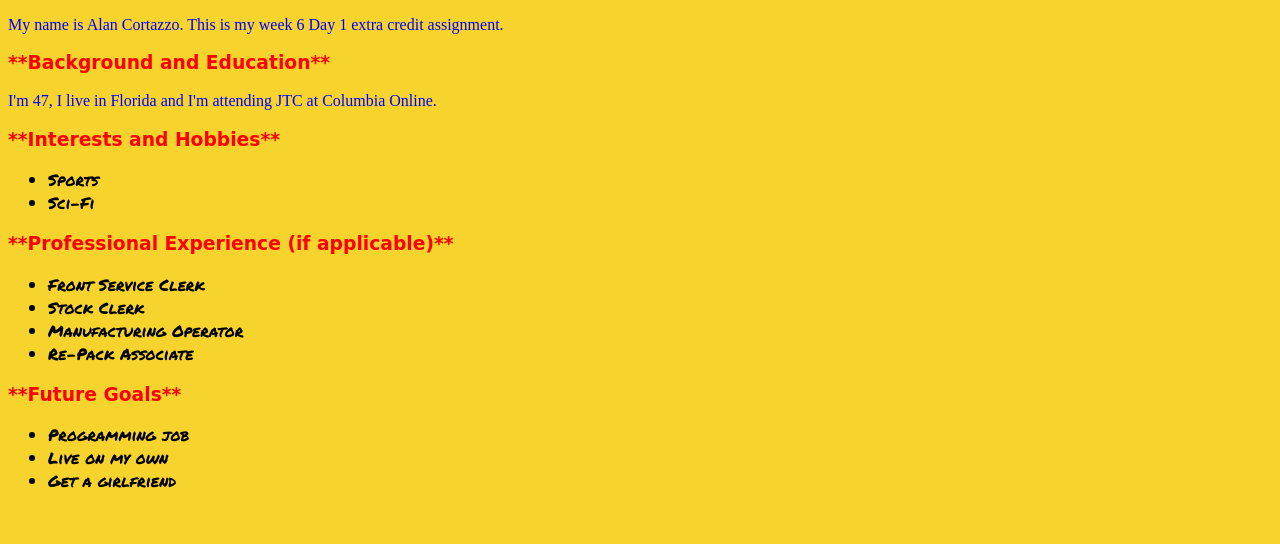
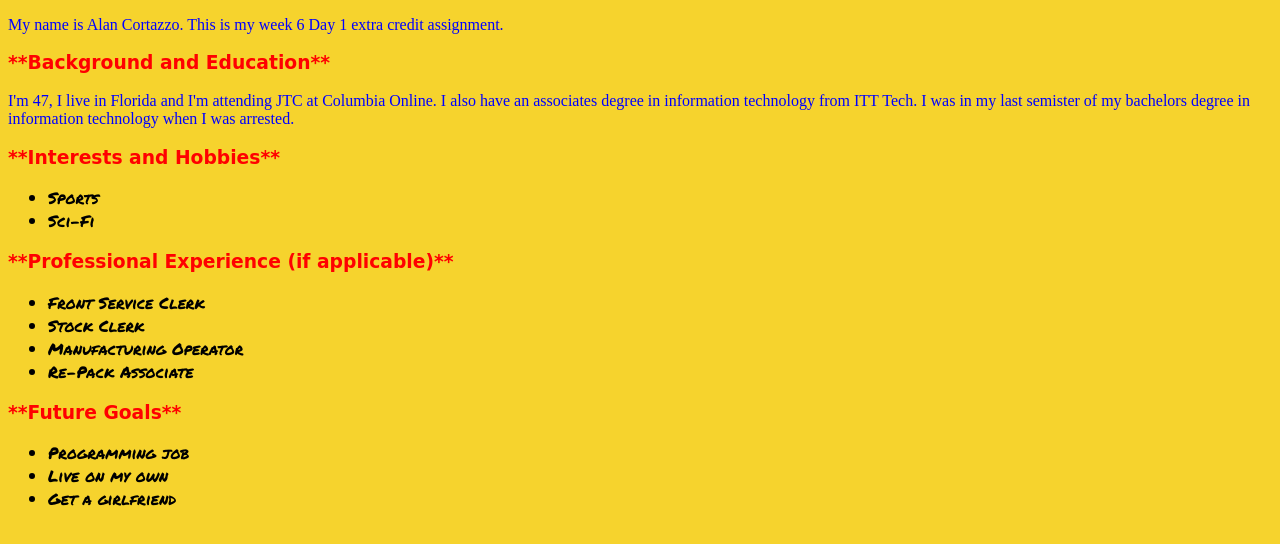
Before and after one commit to Heat84/Week-6-Day-1, a plain HTML site: page index.html in a window 1280 px wide. Shown: the part 154-698 px from the top of the page. Drawn offline with Linux system fonts and the light colour scheme.

Commit message:
Update index.html

```diff
--- a/index.html
+++ b/index.html
@@ -32,7 +32,7 @@
 
   <h3>**Background and Education**</h3>
 
-  <p>I'm 47, I live in Florida and I'm attending JTC at Columbia Online.</p>
+  <p>I'm 47, I live in Florida and I'm attending JTC at Columbia Online. I also have an associates degree in information technology from ITT Tech. I was in my last semister of my bachelors degree in information technology when I was arrested.</p>
 
 
 
```
